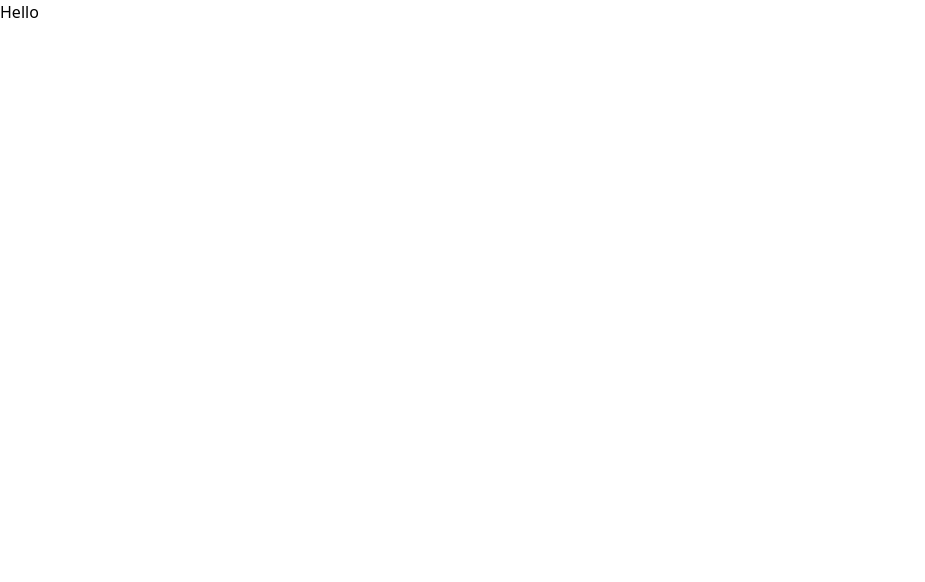
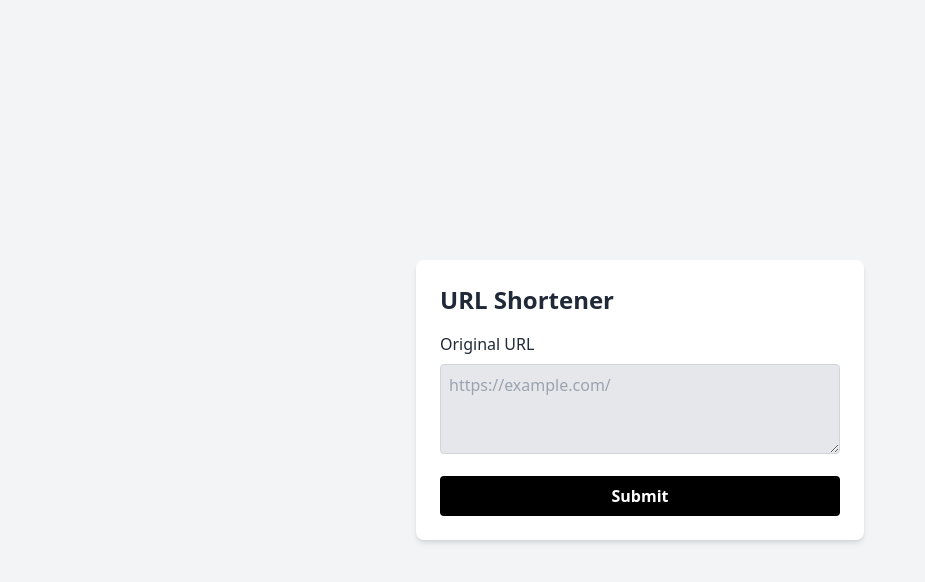
Before and after one commit to mahfuzurrahman98/url-shortner, a Vue app in the folder client/: page / in a window 1280 px wide. Shown: the top 582 px of the page, without its empty margins (0-925 px from the left). Built offline with nearby package versions, Linux system fonts and the light colour scheme.

Commit message:
form to create short url

```diff
--- a/client/src/views/HomeView.vue
+++ b/client/src/views/HomeView.vue
@@ -1,3 +1,111 @@
 <template>
-    <h1>Hello</h1>
+    <div class="min-h-screen flex items-center justify-center bg-gray-100 p-4">
+        <div class="w-full max-w-md bg-white p-6 rounded-lg shadow-md">
+            <h2 class="text-2xl font-semibold text-gray-800 mb-4">
+                URL Shortener
+            </h2>
+            <form @submit.prevent="onSubmit">
+                <div class="mb-4">
+                    <label for="originalUrl" class="block text-gray-800 mb-2">
+                        Original URL
+                    </label>
+                    <textarea
+                        v-model="formData.originalUrl"
+                        name="originalUrl"
+                        id="originalUrl"
+                        cols="30"
+                        rows="3"
+                        :class="{
+                            'w-full p-2 bg-gray-200 text-gray-800 border border-gray-300 rounded focus:outline-none focus:ring-2 focus:ring-gray-500':
+                                !validationErrors.originalUrl,
+                            'w-full p-2 bg-red-100 text-gray-800 border border-red-500 rounded focus:outline-none focus:ring-2 focus:ring-red-500':
+                                validationErrors.originalUrl,
+                        }"
+                        :disabled="btnLoading"
+                        placeholder="https://example.com/"
+                    ></textarea>
+                    <p
+                        v-if="validationErrors.originalUrl"
+                        class="text-red-500 text-sm"
+                    >
+                        {{ validationErrors.originalUrl }}
+                    </p>
+                </div>
+                <button
+                    type="submit"
+                    :disabled="btnLoading"
+                    :class="btnLoading ? 'bg-gray-400' : 'bg-black'"
+                    class="w-full py-2 px-4 text-white font-semibold rounded hover:bg-gray-800 focus:outline-none focus:ring-2 focus:ring-gray-500 disabled:opacity-50"
+                >
+                    {{ btnLoading ? 'Loading...' : 'Submit' }}
+                </button>
+            </form>
+
+            <div v-if="shortUrlResponse">
+                <p v-if="shortUrlResponse.success" class="mt-4 text-green-600">
+                    Short URL generated:
+                    <span class="text-gray-800">{{
+                        shortUrlResponse.data.shortUrl
+                    }}</span>
+                    <button
+                        @click="copyShortUrl"
+                        class="ml-2 px-3 py-1 bg-gray-300 text-gray-800 font-semibold rounded hover:bg-gray-400 focus:outline-none focus:ring-2 focus:ring-gray-500"
+                    >
+                        Copy
+                    </button>
+                </p>
+                <p v-else class="mt-4 text-red-600">
+                    Error: {{ shortUrlResponse.message }}
+                </p>
+            </div>
+        </div>
+    </div>
 </template>
+
+<script setup>
+    import { reactive, ref, watch } from 'vue';
+    import axios from '../api/axios';
+
+    const formData = reactive({
+        originalUrl: '',
+    });
+
+    const btnLoading = ref(false);
+
+    const validationErrors = reactive({
+        originalUrl: null,
+    });
+
+    const shortUrlResponse = ref(null);
+
+    // as soon as the originalUrl changes, clear the error
+    watch(formData, () => {
+        if (formData.originalUrl) {
+            validationErrors.originalUrl = null;
+        }
+    });
+
+    const onSubmit = async () => {
+        if (!formData.originalUrl) {
+            validationErrors.originalUrl = 'Original URL is required';
+            return;
+        }
+
+        try {
+            btnLoading.value = true;
+            const response = await axios.post('/shortens', {
+                originalUrl: formData.originalUrl,
+            });
+
+            if (response.data.success) shortUrlResponse.value = response.data;
+        } catch (error) {
+            shortUrlResponse.value = error.response.data;
+        } finally {
+            btnLoading.value = false;
+        }
+    };
+
+    const copyShortUrl = () => {
+        navigator.clipboard.writeText(shortUrlResponse.value.data.shortUrl);
+    };
+</script>
```
